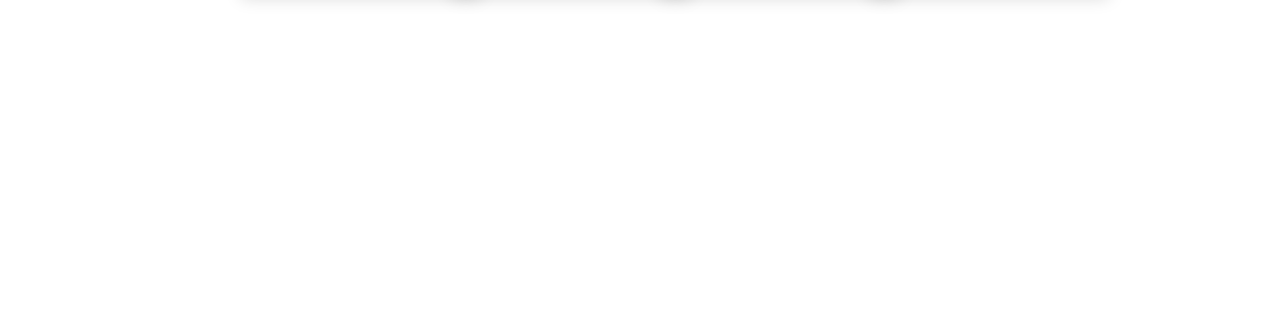
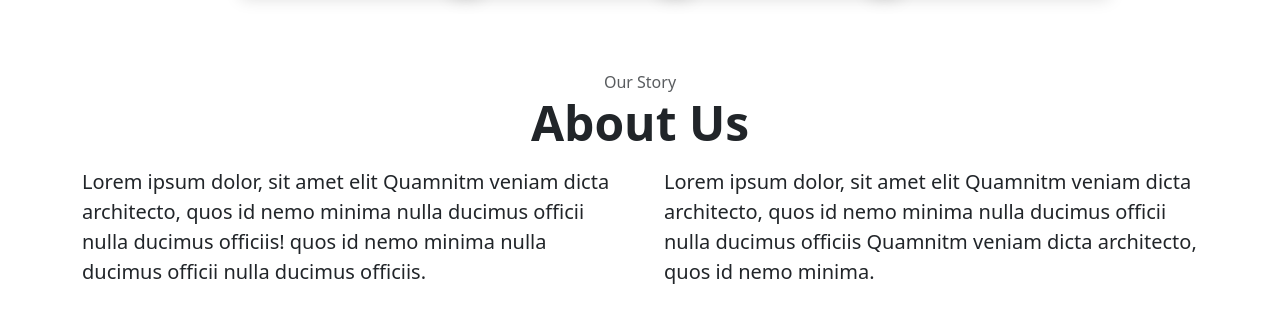
Before and after one commit to JulenAlonso123/ProyectoGymStore, an Angular app: page /home in a window 1280 px wide. Shown: the part 1601-1924 px from the top of the page. Before the commit the page ends 1623 px from the top, so only its background shows below. Built offline with nearby package versions, Linux system fonts and the light colour scheme.

Commit message:
he añadido la seccion de about us

```diff
--- /dev/null
+++ b/src/app/component/about-us/about-us.component.html
@@ -0,0 +1,20 @@
+<section class="py-5 ">
+	<div class="container ">
+		<div class="text-center">
+			<span class="text-muted">Our Story</span>
+			<h2 class="display-5 fw-bold mb-3">About Us</h2>
+		</div>
+		<div class="row gx-5">
+			<div class="col-md-6">
+				<div class="lead text-center text-md-start">
+					<p>Lorem ipsum dolor, sit amet elit Quamnitm veniam dicta architecto, quos id nemo minima nulla ducimus officii nulla ducimus officiis! quos id nemo minima nulla ducimus officii nulla ducimus officiis.</p>
+				</div>
+			</div>
+			<div class="col-md-6">
+				<div class="lead text-center text-md-start">
+					<p>Lorem ipsum dolor, sit amet elit Quamnitm veniam dicta architecto, quos id nemo minima nulla ducimus officii nulla ducimus officiis Quamnitm veniam dicta architecto, quos id nemo minima.</p>
+				</div>
+			</div>
+		</div>
+	</div>
+</section>
--- a/src/app/component/home/home.component.html
+++ b/src/app/component/home/home.component.html
@@ -10,4 +10,7 @@
     <div class="bestsellers">
         <app-bestsellers></app-bestsellers>
     </div>
+    <div class="about-us">
+        <app-about-us></app-about-us>
+    </div>
 </div>
--- a/src/app/component/home/home.component.ts
+++ b/src/app/component/home/home.component.ts
@@ -3,11 +3,12 @@
 import { AreaBannerComponent } from '../area-banner/area-banner.component';
 import { InformacionHomeComponent } from '../informacion-home/informacion-home.component';
 import { BestsellersComponent } from '../bestsellers/bestsellers.component';
+import { AboutUsComponent } from '../about-us/about-us.component';
 
 @Component({
   selector: 'app-home',
   standalone: true,
-  imports: [RouterLink, AreaBannerComponent, InformacionHomeComponent, BestsellersComponent],
+  imports: [RouterLink, AreaBannerComponent, InformacionHomeComponent, BestsellersComponent,AboutUsComponent],
   templateUrl: './home.component.html',
   styleUrl: './home.component.css'
 })
```
Also changed, not shown: src/app/component/about-us/about-us.component.ts (added, +12 -0 lines), src/app/component/about-us/about-us.component.css (added), 1 other file (tests, documents, lock files or other folders).
